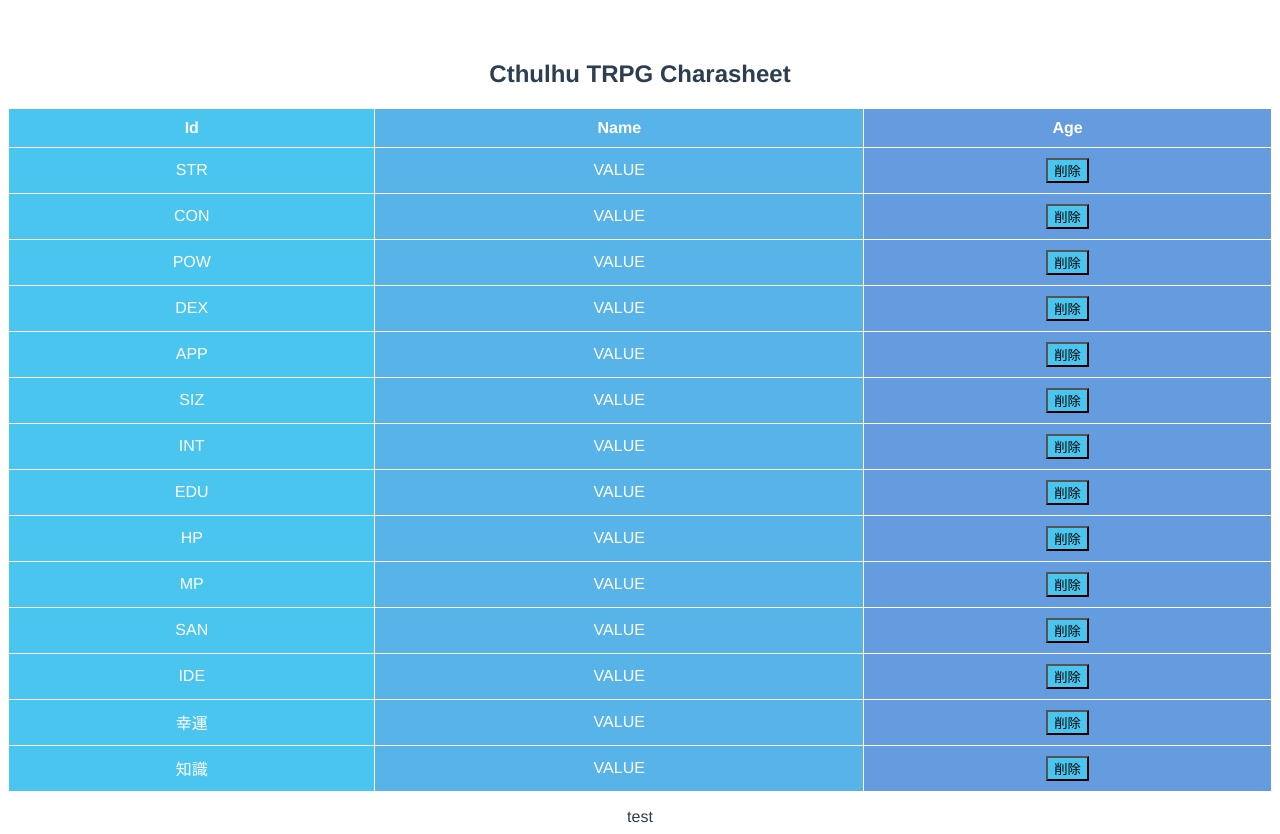
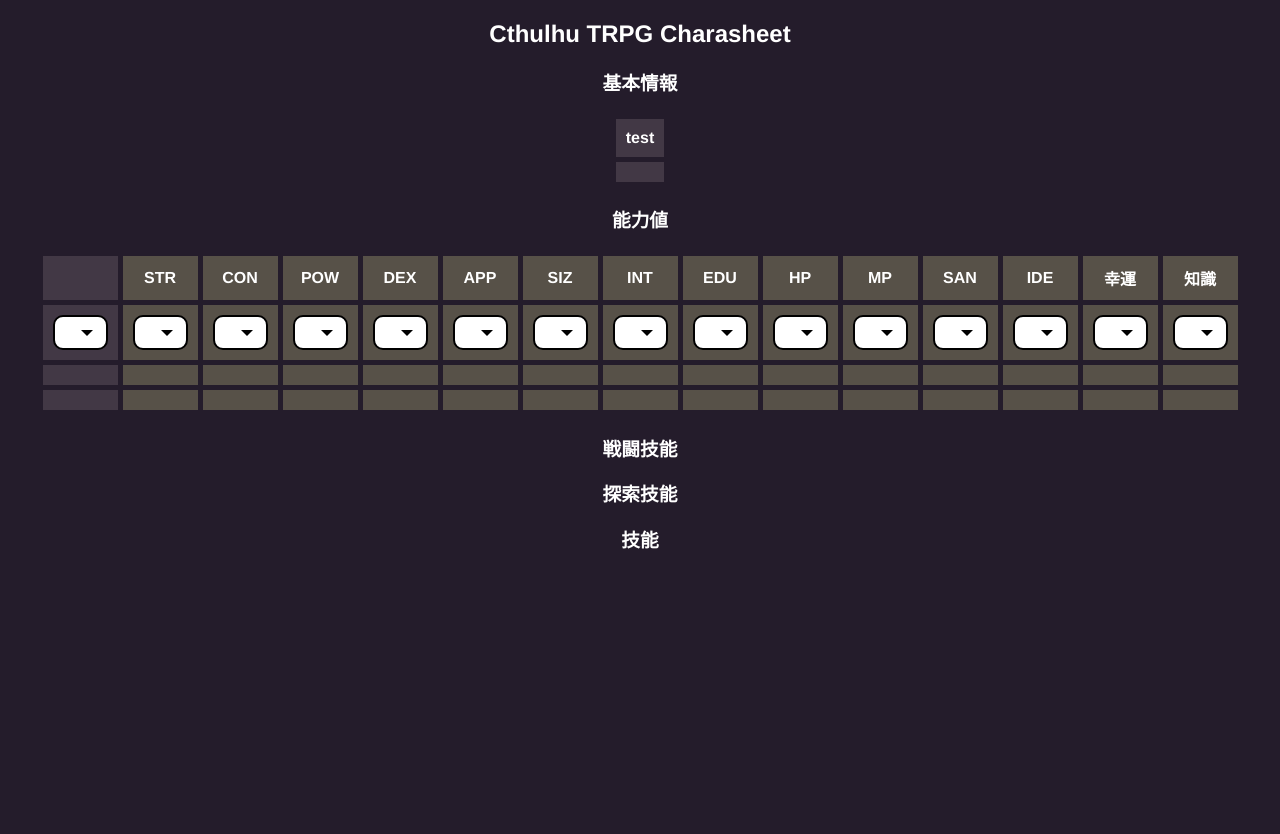
Before and after one commit to cahlchang/CoCCharaSheet, a Vue app: page /#/ in a window 1280 px wide. After the commit the page ends 800 px from the top, so only its background shows below. Built offline with nearby package versions, Linux system fonts and the light colour scheme.

Commit message:
add any data

```diff
--- a/src/App.vue
+++ b/src/App.vue
@@ -1,33 +1,66 @@
 <template>
+<div id="box">
     <div id="app">
         <h2>Cthulhu TRPG Charasheet</h2>
+        <h3>基本情報</h3>
         <div>
             <table>
                 <thead>
                     <tr>
-          <th>Id</th>
-          <th>Name</th>
-          <th>Age</th>
+                        <th>test</th>
                     </tr>
                 </thead>
                 <tbody>
-        <tr v-for="(param,index) in param_items" :key='index'>
-          <td>{{ param }}</td>
-          <td>VALUE</td>
-          <td><button class="btn btn-danger" v-on:click="deleteRow(index)">削除</button></td>
+                    <tr>
+                        <td>
+                        </td>
                     </tr>
                 </tbody>
             </table>
-
-    <ul id="example-2">
-      <li v-for="(item, index) in items" :key='index'>
-        {{ index }}
-        aa
-      </li>
-    </ul>
-    test
         </div>
-
+        <h3>能力値</h3>
+        <div>
+            <table>
+                <thead>
+                    <tr>
+                        <template v-for='(param, index) in param_items'>
+                            <th :key="index">{{ param }}</th>
+                        </template>
+                    </tr>
+                </thead>
+                <tbody>
+                    <tr>
+                        <template v-for='(param, index) in param_items'>
+                            <td :key=param+index>
+                                <div class="cp_ipselect cp_sl04">
+                                    <select v-model="selected">
+                                        <option v-for='(value,index_value) in param_value_list' :key='index_value'>
+                                            {{ value }}
+                                        </option>
+                                    </select>
+                                </div>
+                            </td>
+                        </template>
+                    </tr>
+                    <tr>
+                        <template v-for='(param, index) in param_items'>
+                            <td :key=param+index>
+                            </td>
+                        </template>
+                        </tr>
+                        <tr>
+                            <template v-for='(param, index) in param_items'>
+                                <td :key=param+index>
+                                </td>
+                            </template>
+                        </tr>
+                </tbody>
+            </table>
+            <h3>戦闘技能</h3>
+            <h3>探索技能</h3>
+            <h3>技能</h3>
+        </div>
+    </div>
 </div>
 
 </template>
@@ -43,6 +76,7 @@ export default {
       authButtonText: null,
       authFunction: function () {},
       param_items: [
+        '',
         'STR',
         'CON',
         'POW',
@@ -57,6 +91,9 @@ export default {
         'IDE',
         '幸運',
         '知識'
+      ],
+      param_value_list: [
+        '3', '4', '5', '6', '7', '8', '9', '10', '11', '12', '13', '14', '15', '16', '17', '18'
       ]
     }
   }
@@ -64,40 +101,82 @@ export default {
 </script>
 
 <style>
+body {
+     background-color: #241C2B;
+}
+
+#box {
+}
+
 #app {
   font-family: 'Avenir', Helvetica, Arial, sans-serif;
   -webkit-font-smoothing: antialiased;
   -moz-osx-font-smoothing: grayscale;
   text-align: center;
-  color: #2c3e50;
-  margin-top: 60px;
+  color: #ffffff;
 }
 
 table{
-  width: 100%;
-  border-collapse: collapse;
+  border-collapse: separate;
+  border-spacing: 5px;
+  margin: 0 auto;
+}
+td,th{
+  padding: 10px;
+  text-align: center;
+}
+th:first-of-type,
+td:first-of-type{
+  background: #423845;
+}
+th,
+td{
+  background: #575148;
 }
 
-table tr *:nth-child(1){
-  background: #49c5f0;
+.cp_ipselect {
+ overflow: hidden;
+ text-align: center;
 }
-
-table tr *:nth-child(2){
-  background: #57b3e8;
+.cp_ipselect select {
+ width: 100%;
+ padding-right: 1em;
+ cursor: pointer;
+ text-indent: 0.01px;
+ text-overflow: ellipsis;
+ border: none;
+ outline: none;
+ background: transparent;
+ background-image: none;
+ box-shadow: none;
+ -webkit-appearance: none;
+ appearance: none;
 }
-
-table tr *:nth-child(3){
-  background: #649cdf;
+.cp_ipselect select::-ms-expand {
+    display: none;
 }
-
-table tr *:nth-child(4){
-  background: #6e87d7;
+.cp_ipselect.cp_sl04 {
+ position: relative;
+ border-radius: 1px;
+ border: 2px solid #000000;
+ border-radius: 10px;
+ background: #ffffff;
 }
-
-table th,table td{
-  color:white;
-  border:solid 1px white;
-  text-align: center;
-  padding: 10px 0;
+.cp_ipselect.cp_sl04::before {
+ position: absolute;
+ top: 0.8em;
+ right: 0.8em;
+ width: 0;
+ height: 0;
+ padding: 0;
+ content: '';
+ border-left: 6px solid transparent;
+ border-right: 6px solid transparent;
+ border-top: 6px solid #000;
+ pointer-events: none;
+}
+.cp_ipselect.cp_sl04 select {
+ padding: 8px 28px 8px 8px;
+ color: #000;
 }
 </style>
```
Lines whose indentation alone changed are shown as unchanged.
